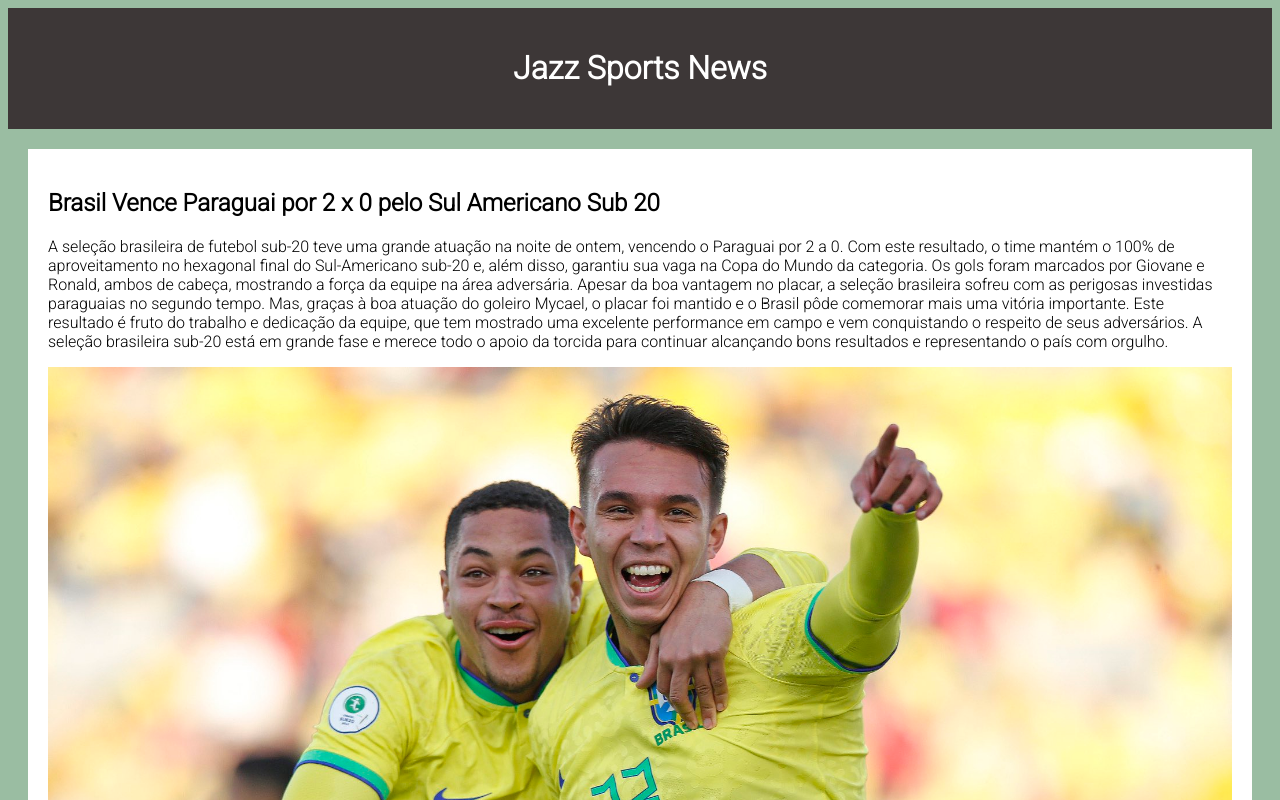
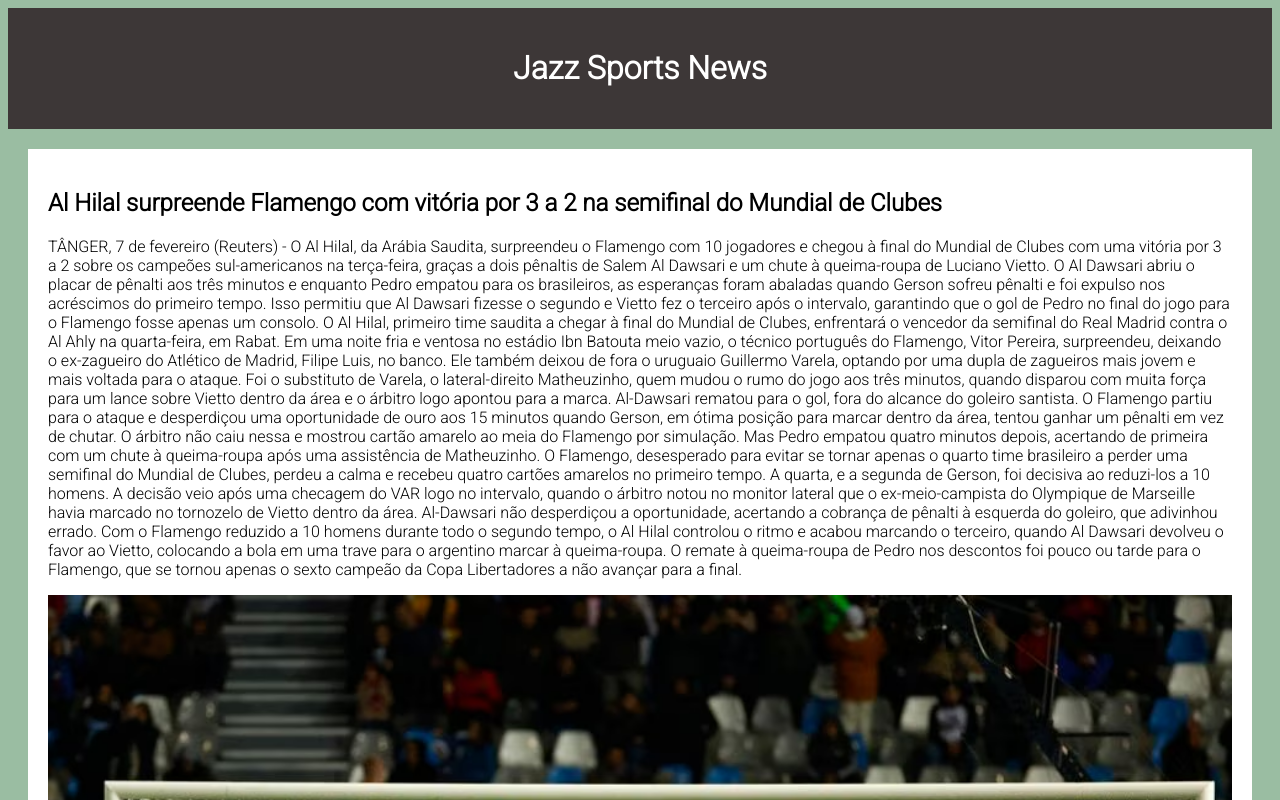
Before and after one commit to vitorsantosfigueiredo/Jazz_Sports_News, a plain HTML site: page index.html in a window 1280 px wide. Shown: the top 800 px of the page. Drawn offline with Linux system fonts and the light colour scheme.

Commit message:
Update index.html

```diff
--- a/index.html
+++ b/index.html
@@ -53,6 +53,7 @@
         text-align: center;
         padding: 10px;
       }
+
     </style>
   </head>
   <body>
@@ -63,7 +64,53 @@
 
     <!-- Conteúdo do site -->
     <main>
-      <!-- Primeira postagem -->
+ <!-- Primeira postagem -->
+ <div class="post">
+  <h2>Al Hilal surpreende Flamengo com vitória por 3 a 2 na semifinal do Mundial de Clubes</h2>
+  <p>
+    TÂNGER, 7 de fevereiro (Reuters) -
+    O Al Hilal, da Arábia Saudita, surpreendeu o Flamengo com 10 jogadores e chegou à final do Mundial de Clubes com uma vitória por 3 a 2 sobre os campeões sul-americanos na terça-feira, graças a dois pênaltis de Salem Al Dawsari e um chute à queima-roupa de Luciano Vietto.
+
+    O Al Dawsari abriu o placar de pênalti aos três minutos e enquanto Pedro empatou para os brasileiros, as esperanças foram abaladas quando Gerson sofreu pênalti e foi expulso nos acréscimos do primeiro tempo.
+
+    Isso permitiu que Al Dawsari fizesse o segundo e Vietto fez o terceiro após o intervalo, garantindo que o gol de Pedro no final do jogo para o Flamengo fosse apenas um consolo.
+
+    O Al Hilal, primeiro time saudita a chegar à final do Mundial de Clubes, enfrentará o vencedor da semifinal do Real Madrid contra o Al Ahly na quarta-feira, em Rabat.
+
+    Em uma noite fria e ventosa no estádio Ibn Batouta meio vazio, o técnico português do Flamengo, Vitor Pereira, surpreendeu, deixando o ex-zagueiro do Atlético de Madrid, Filipe Luis, no banco.
+
+    Ele também deixou de fora o uruguaio Guillermo Varela, optando por uma dupla de zagueiros mais jovem e mais voltada para o ataque.
+
+    Foi o substituto de Varela, o lateral-direito Matheuzinho, quem mudou o rumo do jogo aos três minutos, quando disparou com muita força para um lance sobre Vietto dentro da área e o árbitro logo apontou para a marca.
+
+    Al-Dawsari rematou para o gol, fora do alcance do goleiro santista.
+
+    O Flamengo partiu para o ataque e desperdiçou uma oportunidade de ouro aos 15 minutos quando Gerson, em ótima posição para marcar dentro da área, tentou ganhar um pênalti em vez de chutar.
+    O árbitro não caiu nessa e mostrou cartão amarelo ao meia do Flamengo por simulação.
+
+    Mas Pedro empatou quatro minutos depois, acertando de primeira com um chute à queima-roupa após uma assistência de Matheuzinho.
+
+    O Flamengo, desesperado para evitar se tornar apenas o quarto time brasileiro a perder uma semifinal do Mundial de Clubes, perdeu a calma e recebeu quatro cartões amarelos no primeiro tempo.
+
+    A quarta, e a segunda de Gerson, foi decisiva ao reduzi-los a 10 homens.
+
+    A decisão veio após uma checagem do VAR logo no intervalo, quando o árbitro notou no monitor lateral que o ex-meio-campista do Olympique de Marseille havia marcado no tornozelo de Vietto dentro da área.
+
+    Al-Dawsari não desperdiçou a oportunidade, acertando a cobrança de pênalti à esquerda do goleiro, que adivinhou errado.
+
+    Com o Flamengo reduzido a 10 homens durante todo o segundo tempo, o Al Hilal controlou o ritmo e acabou marcando o terceiro, quando Al Dawsari devolveu o favor ao Vietto, colocando a bola em uma trave para o argentino marcar à queima-roupa.
+
+    O remate à queima-roupa de Pedro nos descontos foi pouco ou tarde para o Flamengo, que se tornou apenas o sexto campeão da Copa Libertadores a não avançar para a final.
+
+  </p>
+  <img src="https://github.com/vitorsantosfigueiredo/Jazz_Sports_News/blob/main/NZCH6YJ6W5JVNENVT3LEMFVRUQ.avif?raw=true" alt="Imagem">
+  <br>
+  Soccer Football - Club World Cup - Semi Final - Flamengo v Al Hilal - Grand Stade de Tanger, Tangier,
+   Morocco - February 7, 2023 Flamengo's David Luiz looks dejected after Al Hilal's
+  Luciano Vietto scores their third goal REUTERS/Andrew Boyers
+
+
+      <!-- terceira postagem -->
       <div class="post">
         <h2>Brasil Vence Paraguai por 2 x 0 pelo Sul Americano Sub 20</h2>
         <p>
```
